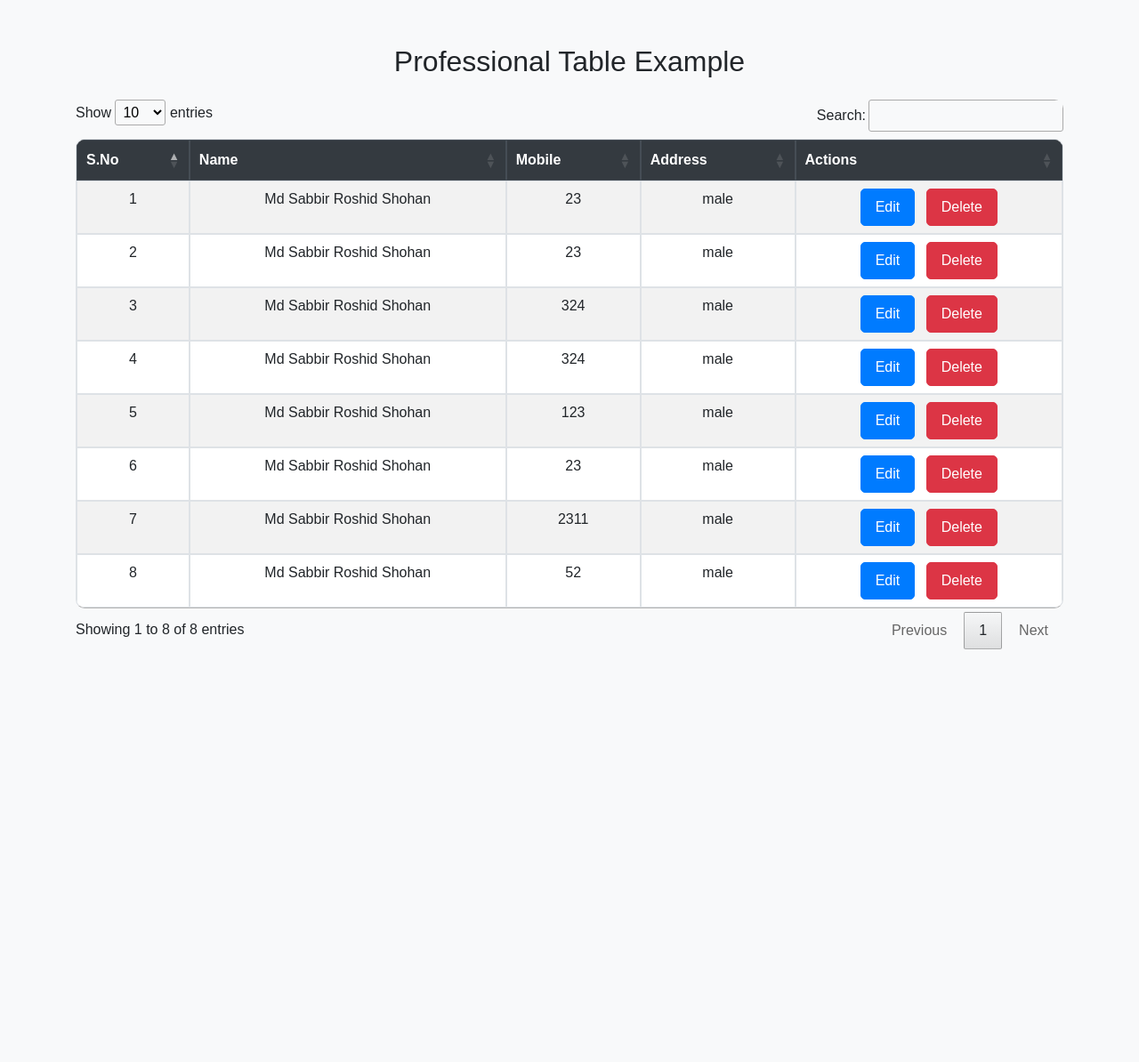
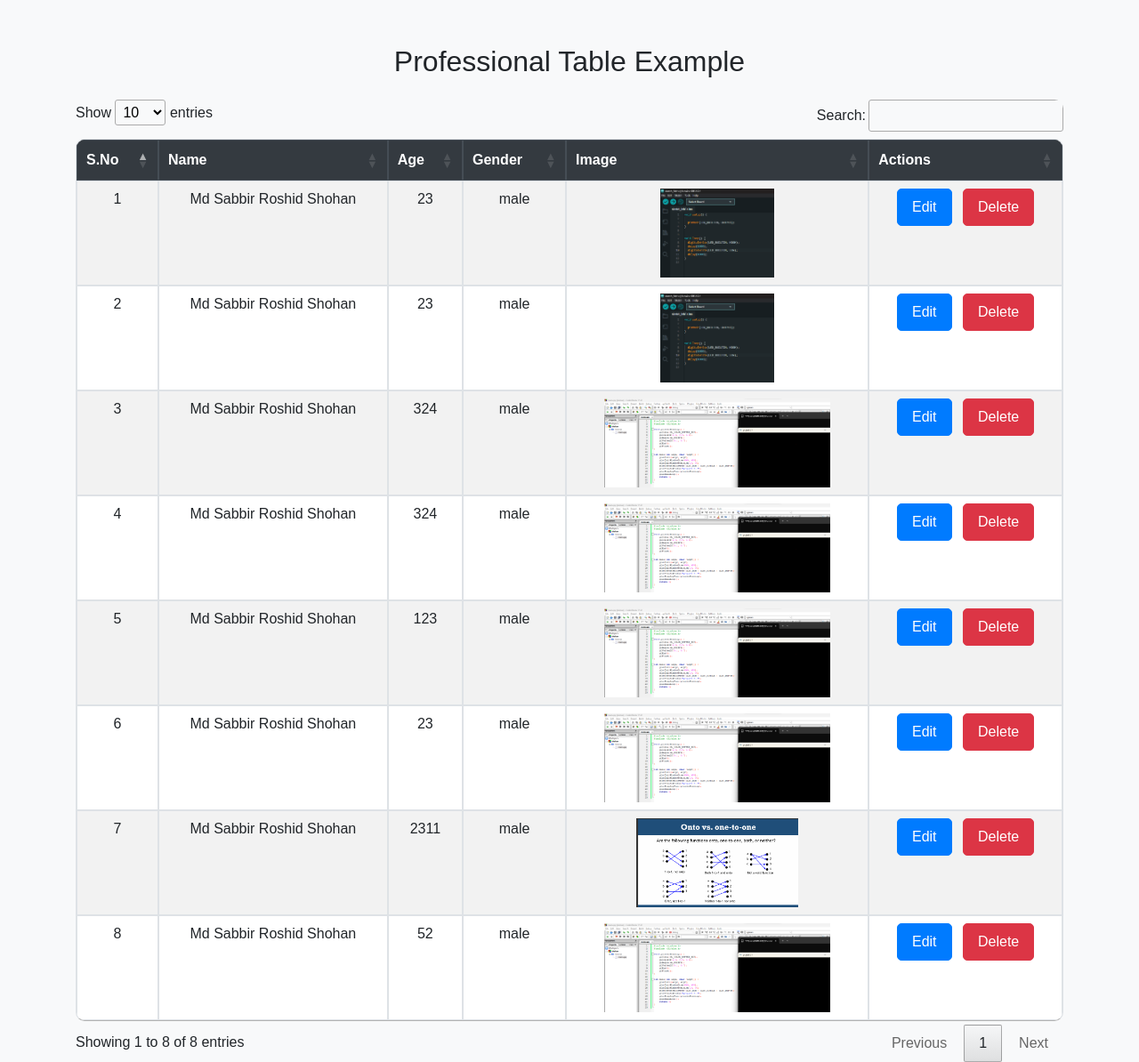
Before and after one commit to shohan-dev/Django-Demo-web, a Django app: page /table in a window 1280 px wide. Shown: the whole page at 89% size. Before the commit the page ends 730 px from the top, so only its background shows below. Run offline with Django 5.2, Linux system fonts and the light colour scheme; data comes from the database, SQL or seed files in the repository; both versions use the stored data as it was after the commit; some libraries are stand-ins or nearby versions.

Commit message:
modify the txt

```diff
--- a/home/templates/base.html
+++ b/home/templates/base.html
@@ -13,6 +13,8 @@
             <ul>
                 <li><a href="/">Home</a></li>
                 <li><a href="/about">About</a></li>
+                <li><a href="/table">Table</a></li>
+                <li><a href="/student">Student</a></li>
 
             </ul>
         </nav>
--- a/students/templates/table.html
+++ b/students/templates/table.html
@@ -68,8 +68,9 @@
                 <tr>
                     <th>S.No</th>
                     <th>Name</th>
-                    <th>Mobile</th>
-                    <th>Address</th>
+                    <th>Age</th>
+                    <th>Gender</th>
+                    <th>Image</th>
                     <th>Actions</th>
                 </tr>
             </thead>
@@ -80,6 +81,7 @@
                     <td>{{ student.name }}</td>
                     <td>{{ student.age }}</td>
                     <td>{{ student.gender }}</td>
+                    <td><img src="media/{{ student.image }}" height='100' weight='100'/></td>
                     <td>
                         <button class="btn btn-primary mr-2">Edit</button>
                         <a href="delete_txt_table/{{student.id}}"><button class="btn btn-danger">Delete</button></a>
```
Also changed, not shown: db.sqlite3.
